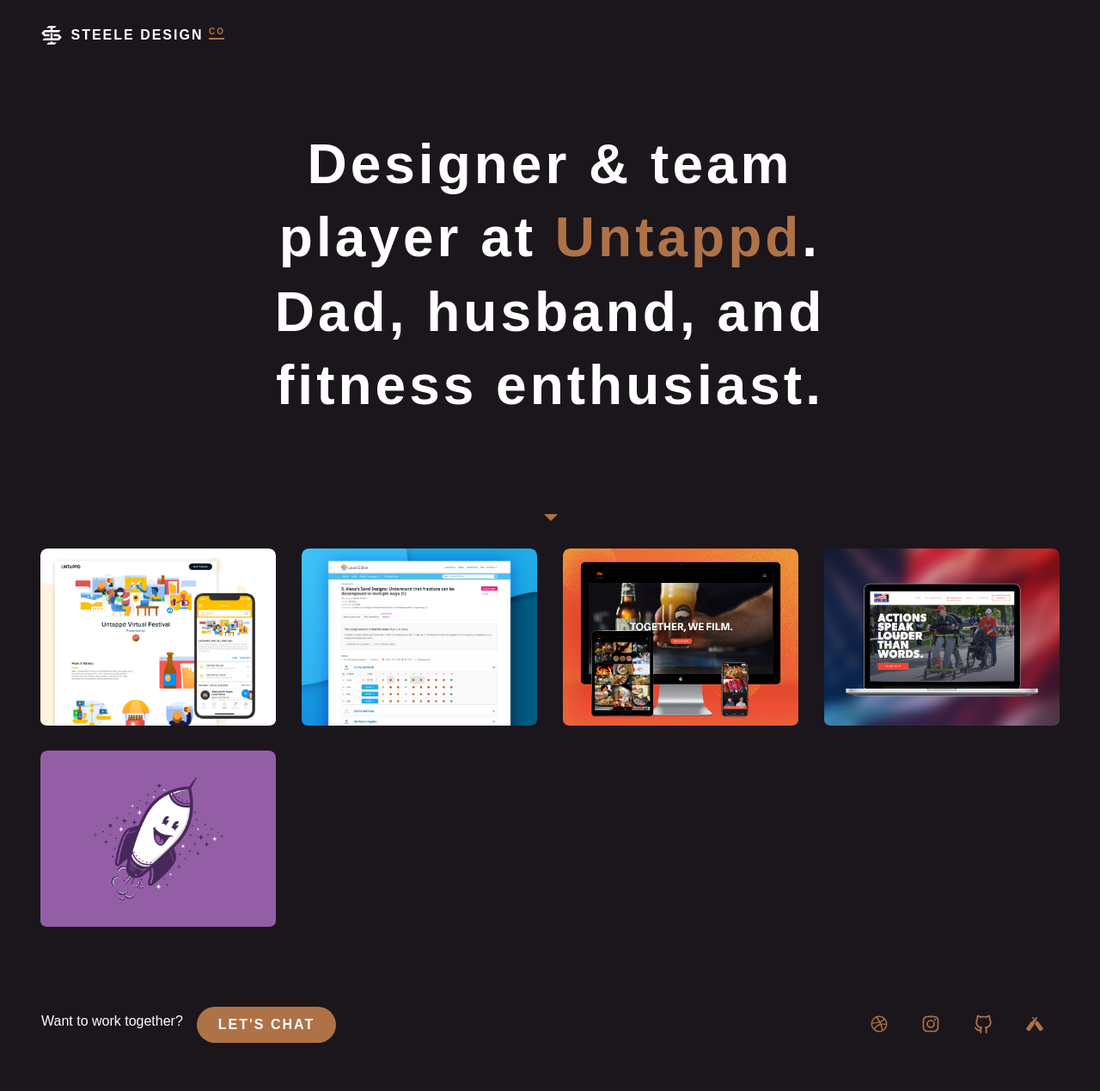
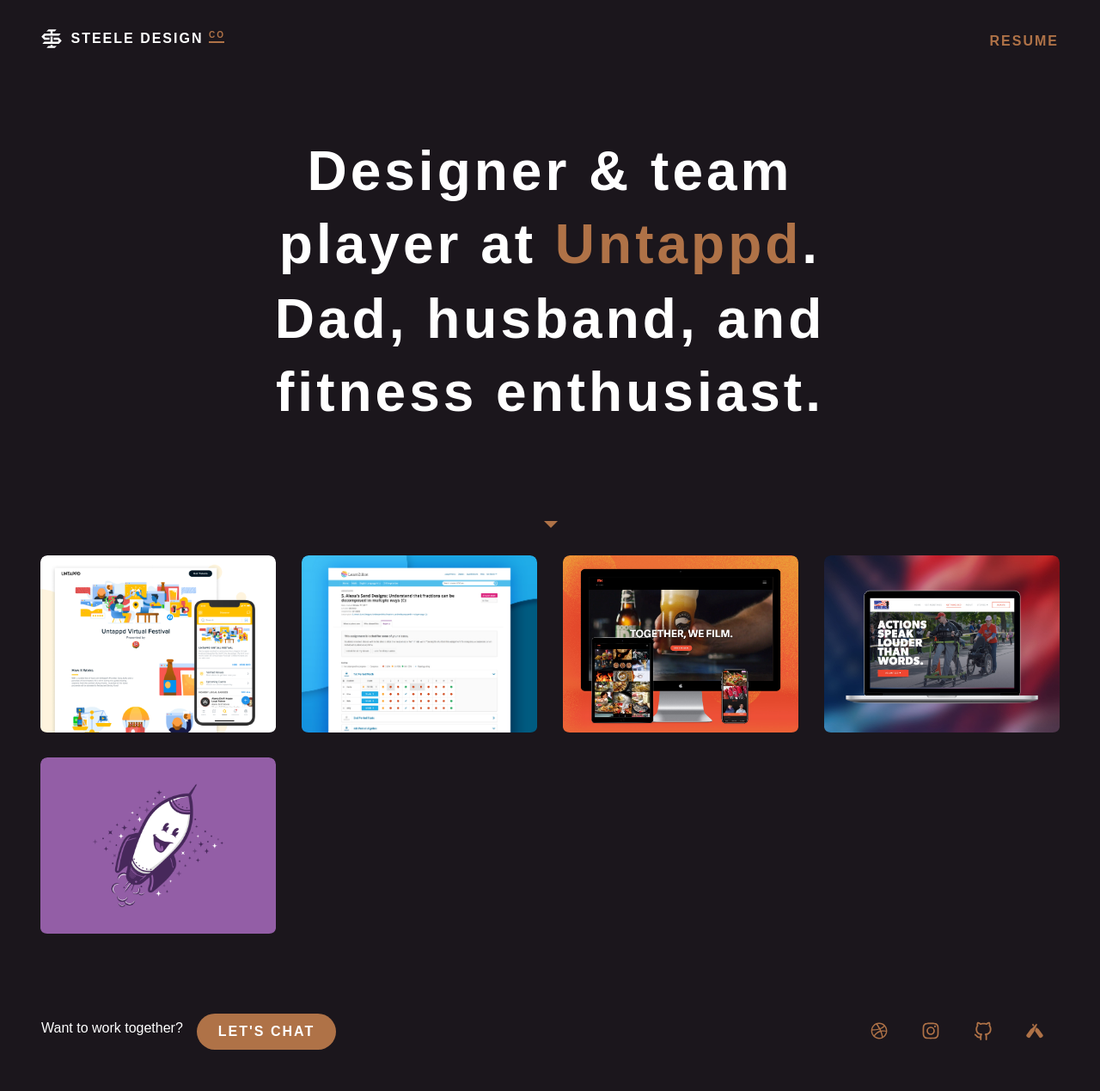
Before and after one commit to iansteele/iansteele, a Jekyll site: the page built from index.html, in a window 1280 px wide. Shown: the whole page at 86% size. Built offline with Jekyll 4.4.1, drawn with Linux system fonts in a browser that asks for light colours; some web fonts are replaced.

Commit message:
added resume link

```diff
--- a/_includes/header.html
+++ b/_includes/header.html
@@ -5,4 +5,7 @@
 		</svg>
 		<h1>Steele Design <span class="">co</span></h1>
 	</a>
+	<nav>
+		<a href="https://www.notion.so/Ian-Steele-ca6f009ed2204389be0a2d3a0ee99788">Resume</a>
+	</nav>
 </header>
--- a/_sass/_nav.scss
+++ b/_sass/_nav.scss
@@ -64,7 +64,8 @@ nav {
 	a {
 		color: $brand-secondary;
 		flex-basis: 100px;
-		font-size: 1rem;
+		font-weight: bold;
+		letter-spacing: .125em;
 		padding: .5rem;
 		transition: color .5s ease;
 
```
Also changed, not shown: assets/img/wood-texture.jpg (added), 2 other files.
